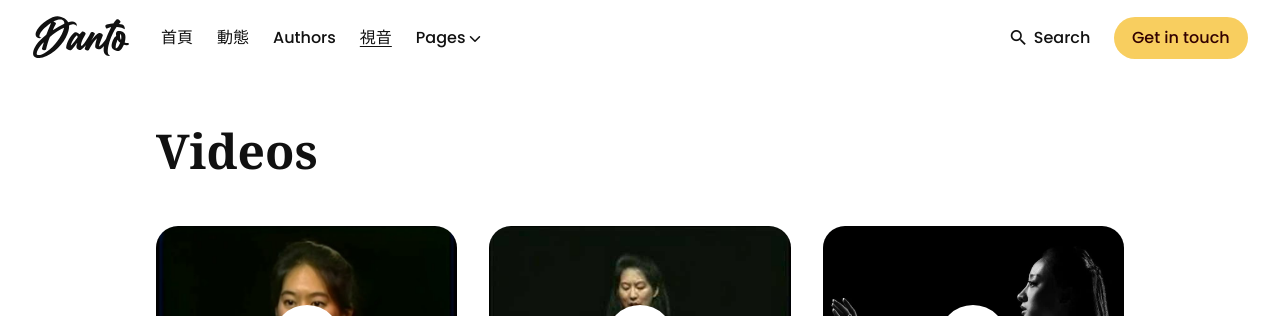
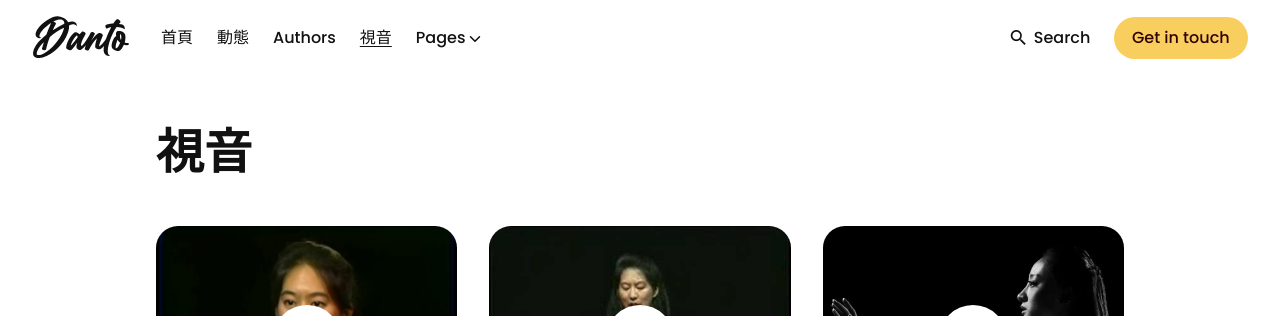
Before and after one commit to thatirischang/thatirischang.github.io, a Jekyll site: the page built from _pages/videos.html, in a window 1280 px wide. Shown: the top 316 px of the page. Built offline with Jekyll 4.4.1, drawn with Linux system fonts in a browser that asks for light colours.

Commit message:
Update videos.html

```diff
--- a/_pages/videos.html
+++ b/_pages/videos.html
@@ -1,6 +1,6 @@
 ---
 layout: default
-title: Videos
+title: 視音
 description: Commercials, Music Videos, Television, TV News, Corporate video, and everything in between.
 permalink: /videos/
 ---
```
